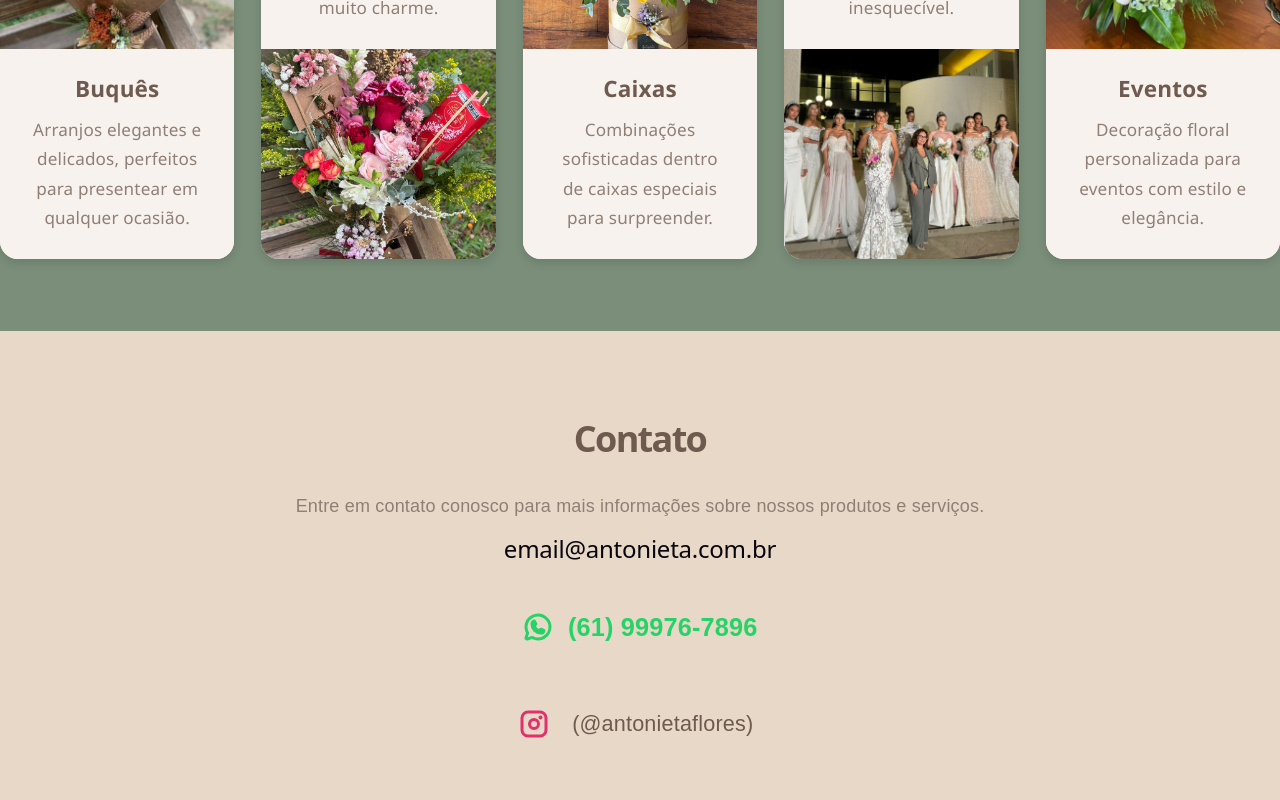
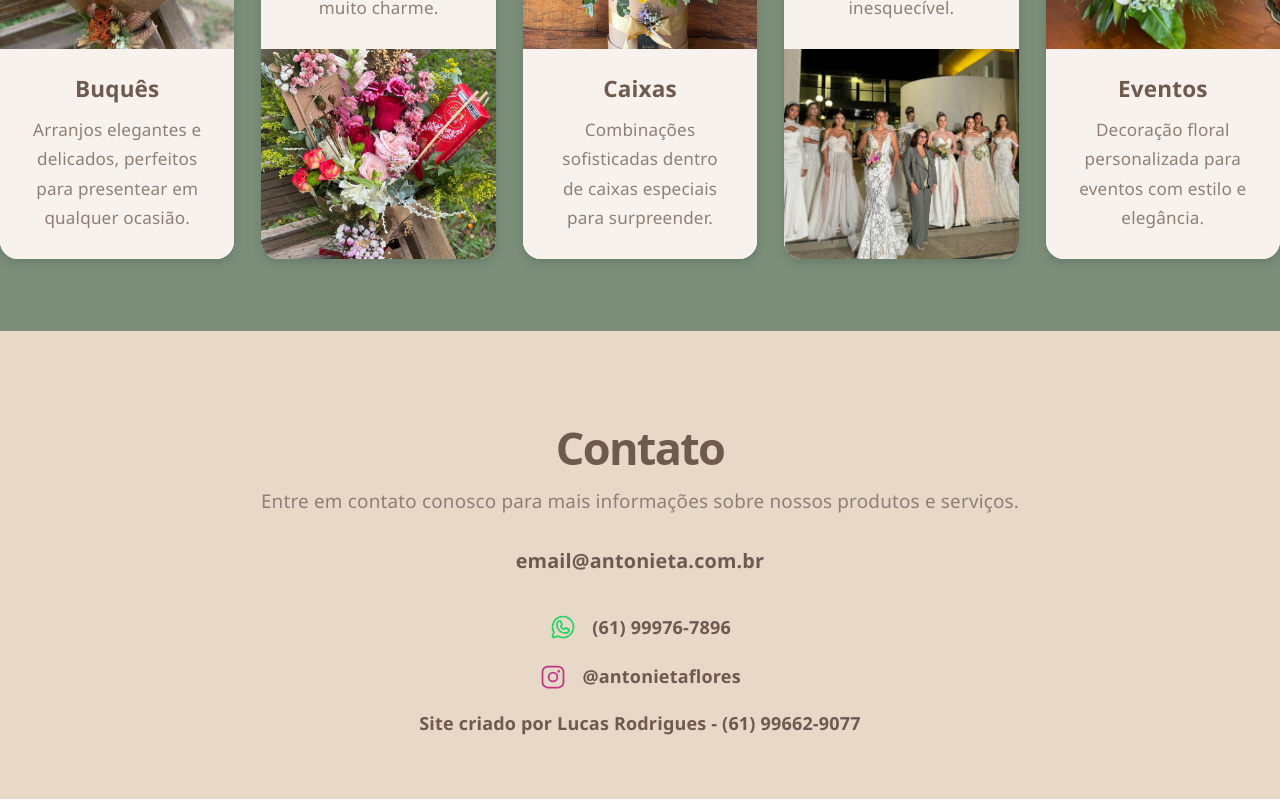
Before and after one commit to lucasrcdesa/antonietaFlores, a React (Vite) app in the folder front/: page / in a window 1280 px wide. Shown: the part 1770-2570 px from the top of the page. Built offline with nearby package versions, Linux system fonts and the light colour scheme.

Commit message:
estilizando contatos e sobre

```diff
--- a/front/src/components/contactComponent/contact.module.css
+++ b/front/src/components/contactComponent/contact.module.css
@@ -2,51 +2,111 @@
   width: 100%;
   max-width: 100%;
   margin: 0;
-  padding: 2rem;
+  padding: 2.5rem 1.25rem 3rem;
   background-color: #E8D8C8;
   display: flex;
   align-items: center;
   justify-content: center;
   flex-direction: column;
-  font-family: sans-serif;
+  font-family: 'Segoe UI', sans-serif;
   border-radius: 0;
   box-shadow: none;
 }
 
 .contactContainer h1 {
-  margin-bottom: 1.5rem;
+  margin-bottom: 1rem;
   color: #6E5A4E;
-  font-size: 2rem;
-  font-weight: 600;
+  font-size: clamp(2rem, 4vw, 2.5rem);
+  font-weight: 700;
 }
 
 .contactContainer p {
-  margin: 0.75rem 0;
+  margin: 0.4rem 0 1.5rem;
   color: #8F7F75;
-  font-size: 1rem;
+  font-size: 1.05rem;
   line-height: 1.6;
   text-align: center;
+  max-width: 760px;
 }
 
-.whatsApp {
-  gap: 0.75rem;
-  display: flex;
-  flex-direction: row;
-  align-items: center;
-  font-size: larger;
-  color: #25D366;
-  margin: 1rem 0;
-  font-weight: 500;
+.emailLink {
+  color: #6E5A4E;
+  font-size: 1.1rem;
+  font-weight: 700;
+  text-decoration: none;
+  margin: 0.25rem 0 1.6rem;
+  transition: color 0.2s ease;
 }
 
-.contactContainer a {
-  margin: 0.5rem;
+.emailLink:hover {
+  color: #7A8E7A;
+}
+
+.contactRow {
+  gap: 0.85rem;
+  display: flex;
+  align-items: center;
+  justify-content: center;
+  margin: 0.6rem 0;
+}
+
+.icon {
+  width: 28px;
+  height: 28px;
+  flex-shrink: 0;
+}
+
+.whatsappIcon {
+  color: #25D366;
+}
+
+.instagramIcon {
+  color: #C13584;
+}
+
+.rowText {
+  margin: 0;
   color: #6E5A4E;
   text-decoration: none;
-  font-weight: 500;
-  transition: color 0.3s ease;
+  font-size: 1rem;
+  font-weight: 700;
+  line-height: 1.2;
+  transition: color 0.2s ease;
 }
 
-.contactContainer a:hover {
-  color: #A78F7E;
+.rowText:hover {
+  color: #7A8E7A;
 }
+
+@media (max-width: 768px) {
+  .emailLink {
+    font-size: 1.1rem;
+  }
+
+  .rowText {
+    font-size: 1rem;
+  }
+
+  .icon {
+    width: 24px;
+    height: 24px;
+  }
+}
+
+@media (max-width: 520px) {
+  .contactContainer {
+    padding: 2rem 1rem 2.4rem;
+  }
+
+  .contactContainer p {
+    font-size: 0.8rem;
+  }
+
+  .emailLink {
+    font-size: 0.9rem;
+  }
+
+  .rowText {
+    font-size: 0.7rem;
+  }
+}
--- a/front/src/components/contactComponent/contact.tsx
+++ b/front/src/components/contactComponent/contact.tsx
@@ -6,17 +6,28 @@ const Contact: React.FC = () => {
     <div className={styles.contactContainer}>
       <h1>Contato</h1>
       <p>Entre em contato conosco para mais informações sobre nossos produtos e serviços.</p>
-      <h2>email@antonieta.com.br</h2>
-      <div className={styles.whatsApp}>
-        <WhatsappLogoIcon size={32} color="#25D366" weight="bold"  />
-        <h3 >(61) 99976-7896</h3>
-      </div>
-      <div className={styles.whatsApp}>
-        <InstagramLogoIcon size={32} color="#E1306C" weight="bold"  />
-        <a href="https://www.instagram.com/antonietaflores_?igsh=bGZjdm14emgzOWQ4" target="_blank" rel="noopener noreferrer">(@antonietaflores)</a>
+      <a href="mailto:email@antonieta.com.br" className={styles.emailLink}>
+        email@antonieta.com.br
+      </a>
+
+      <div className={styles.contactRow}>
+        <WhatsappLogoIcon className={`${styles.icon} ${styles.whatsappIcon}`} weight="regular" />
+        <a href="https://wa.me/5561999767896" target="_blank" rel="noopener noreferrer" className={styles.rowText}>
+          (61) 99976-7896
+        </a>
       </div>
 
-
+      <div className={styles.contactRow}>
+        <InstagramLogoIcon className={`${styles.icon} ${styles.instagramIcon}`} weight="regular" />
+        <a href="https://www.instagram.com/antonietaflores_?igsh=bGZjdm14emgzOWQ4" target="_blank" rel="noopener noreferrer" className={styles.rowText}>
+          @antonietaflores
+        </a>
+      </div>
+      <div className={styles.contactRow}>
+        <a href="https://wa.me/5561999767896" target="_blank" rel="noopener noreferrer" className={styles.rowText}>
+          Site criado por Lucas Rodrigues - (61) 99662-9077
+        </a>
+      </div>
     </div>
   );
 };
--- a/front/src/contato/contactScreen.module.css
+++ b/front/src/contato/contactScreen.module.css
@@ -5,7 +5,7 @@
   display: flex;
   flex-direction: column;
   align-items: center;
-  font-family: 'Segoe UI', 'Dancing Script', cursive, sans-serif;
+  font-family: 'Segoe UI', sans-serif;
 }
 
 .contentWrapper {
@@ -18,70 +18,115 @@
 
 .sectionCard {
   width: 100%;
-  max-width: 900px;
+  max-width: 1100px;
   background: #fff;
-  border-radius: 18px;
-  box-shadow: 0 2px 16px rgba(168, 50, 110, 0.07);
-  padding: 2rem 1.5rem;
+  border-radius: 22px;
+  box-shadow: 0 8px 28px rgba(110, 90, 78, 0.15);
+  padding: 2.5rem;
+  border: 1px solid rgba(122, 142, 122, 0.15);
 }
 
 .title {
-  color: #a8326e;
-  font-size: clamp(1.8rem, 3.2vw, 2.4rem);
-  margin: 0 0 0.75rem;
-  font-family: 'Dancing Script', cursive, sans-serif;
+  color: #6E5A4E;
+  font-size: clamp(1.8rem, 4vw, 2.8rem);
+  margin: 0 0 0.8rem;
+  font-family: 'Segoe UI', sans-serif;
+  font-weight: 700;
+  letter-spacing: 0.2px;
 }
 
 .description {
   color: #6e5a4e;
   font-size: 1.05rem;
-  line-height: 1.6;
-  margin-bottom: 1.5rem;
+  line-height: 1.75;
+  margin-bottom: 2.2rem;
+  font-family: 'Segoe UI', sans-serif;
 }
 
 .contactGrid {
   display: grid;
   grid-template-columns: repeat(3, minmax(0, 1fr));
-  gap: 1rem;
+  gap: 1.5rem;
 }
 
 .contactItem {
-  background: #fff8f2;
-  border: 1px solid rgba(110, 90, 78, 0.15);
-  border-radius: 14px;
-  padding: 1rem;
+  background: linear-gradient(135deg, #f7f4f1 0%, #faf8f6 100%);
+  border: 1.5px solid rgba(122, 142, 122, 0.2);
+  border-radius: 16px;
+  padding: 1.8rem;
+  transition: all 0.3s ease;
+  text-align: center;
+}
+
+.contactItem:hover {
+  transform: translateY(-4px);
+  border-color: rgba(122, 142, 122, 0.4);
+  box-shadow: 0 8px 20px rgba(110, 90, 78, 0.12);
 }
 
 .contactItem h2 {
-  margin: 0 0 0.35rem;
-  color: #a8326e;
-  font-size: 1.1rem;
+  margin: 0 0 0.8rem;
+  color: #7A8E7A;
+  font-size: 1.2rem;
+  font-weight: 700;
+  font-family: 'Segoe UI', sans-serif;
+  letter-spacing: 0.3px;
 }
 
 .contactItem p {
   margin: 0;
   color: #6e5a4e;
-  line-height: 1.5;
+  font-size: 1.05rem;
+  line-height: 1.6;
+  font-family: 'Segoe UI', sans-serif;
+  font-weight: 500;
 }
 
 @media (max-width: 900px) {
+  .sectionCard {
+    padding: 2rem;
+  }
+
   .contactGrid {
     grid-template-columns: repeat(2, minmax(0, 1fr));
+    gap: 1.2rem;
   }
 }
 
 @media (max-width: 640px) {
   .contentWrapper {
-    padding: 1rem 0.75rem 2rem;
+    padding: 1.5rem 0.75rem 2.5rem;
   }
 
   .sectionCard {
-    padding: 1.2rem 1rem;
-    border-radius: 14px;
+    padding: 1.5rem;
+    border-radius: 16px;
+  }
+
+  .title {
+    font-size: 1.6rem;
+    margin-bottom: 0.6rem;
+  }
+
+  .description {
+    font-size: 0.95rem;
+    margin-bottom: 1.5rem;
   }
 
   .contactGrid {
     grid-template-columns: 1fr;
-    gap: 0.75rem;
+    gap: 1rem;
+  }
+
+  .contactItem {
+    padding: 1.4rem;
+  }
+
+  .contactItem h2 {
+    font-size: 1.05rem;
+  }
+
+  .contactItem p {
+    font-size: 0.95rem;
   }
 }
--- a/front/src/sobre/sobreScreen.module.css
+++ b/front/src/sobre/sobreScreen.module.css
@@ -5,7 +5,7 @@
   display: flex;
   flex-direction: column;
   align-items: center;
-  font-family: 'Segoe UI', 'Dancing Script', cursive, sans-serif;
+  font-family: 'Segoe UI', sans-serif;
 }
 
 .contentWrapper {
@@ -18,43 +18,122 @@
 
 .sectionCard {
   width: 100%;
-  max-width: 900px;
+  max-width: 1100px;
   background: #fff;
-  border-radius: 18px;
-  box-shadow: 0 2px 16px rgba(168, 50, 110, 0.07);
-  padding: 2rem 1.5rem;
+  border-radius: 22px;
+  box-shadow: 0 8px 28px rgba(110, 90, 78, 0.15);
+  padding: 2.5rem;
+  border: 1px solid rgba(122, 142, 122, 0.15);
 }
 
 .title {
-  color: #a8326e;
-  font-size: clamp(1.9rem, 3.4vw, 2.6rem);
-  margin: 0 0 1rem;
-  font-family: 'Dancing Script', cursive, sans-serif;
+  color: #6E5A4E;
+  font-size: clamp(1.8rem, 4vw, 2.8rem);
+  margin: 0 0 2rem;
+  font-family: 'Segoe UI', sans-serif;
+  font-weight: 700;
+  letter-spacing: 0.2px;
+}
+
+.cardContent {
+  display: grid;
+  grid-template-columns: 1fr 1.1fr;
+  gap: 2.5rem;
+  align-items: start;
+}
+
+.imageSection {
+  width: 100%;
+  border-radius: 16px;
+  overflow: hidden;
+  box-shadow: 0 6px 20px rgba(110, 90, 78, 0.2);
+}
+
+.aboutImage {
+  width: 100%;
+  height: auto;
+  display: block;
+  object-fit: cover;
+}
+
+.textSection {
+  display: flex;
+  flex-direction: column;
+  gap: 1rem;
 }
 
 .text {
   color: #6e5a4e;
   font-size: 1.05rem;
-  line-height: 1.7;
-  margin: 0 0 1rem;
+  line-height: 1.75;
+  margin: 0;
+  font-family: 'Segoe UI', sans-serif;
 }
 
-.text:last-child {
-  margin-bottom: 0;
+.signature {
+  margin-top: 1.5rem;
+  padding-top: 1.5rem;
+  border-top: 2px solid rgba(122, 142, 122, 0.2);
+}
+
+.nameRole {
+  color: #6E5A4E;
+  font-size: 1.15rem;
+  font-weight: 700;
+  margin: 0;
+  font-family: 'Segoe UI', sans-serif;
+}
+
+.signatureTitle {
+  color: #7A8E7A;
+  font-size: 0.95rem;
+  font-weight: 500;
+  margin: 0.3rem 0 0;
+  letter-spacing: 0.3px;
+  text-transform: uppercase;
+}
+
+@media (max-width: 900px) {
+  .sectionCard {
+    padding: 2rem;
+  }
+
+  .cardContent {
+    grid-template-columns: 1fr;
+    gap: 1.8rem;
+  }
+
+  .title {
+    margin-bottom: 1.5rem;
+  }
 }
 
 @media (max-width: 640px) {
   .contentWrapper {
-    padding: 1rem 0.75rem 2rem;
+    padding: 1.5rem 0.75rem 2.5rem;
   }
 
   .sectionCard {
-    padding: 1.2rem 1rem;
-    border-radius: 14px;
+    padding: 1.5rem;
+    border-radius: 16px;
+  }
+
+  .title {
+    font-size: 1.6rem;
+    margin-bottom: 1.2rem;
   }
 
   .text {
-    font-size: 1rem;
+    font-size: 0.95rem;
     line-height: 1.65;
   }
+
+  .cardContent {
+    gap: 1.2rem;
+  }
+
+  .signature {
+    margin-top: 1rem;
+    padding-top: 1rem;
+  }
 }
```
Also changed, not shown: front/src/sobre/sobreScreen.tsx (+19 -9 lines).
